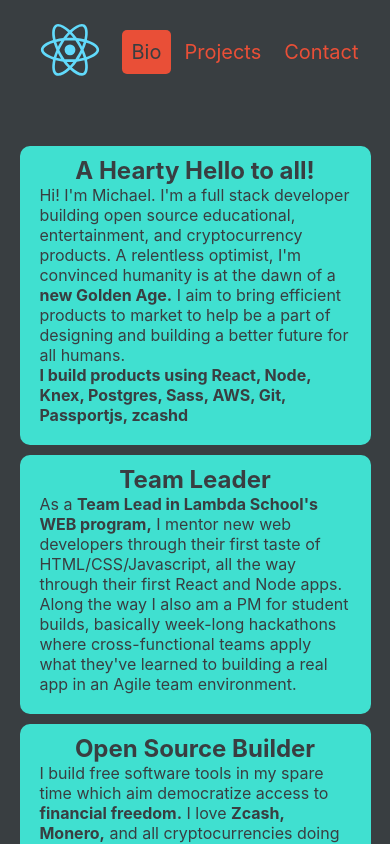
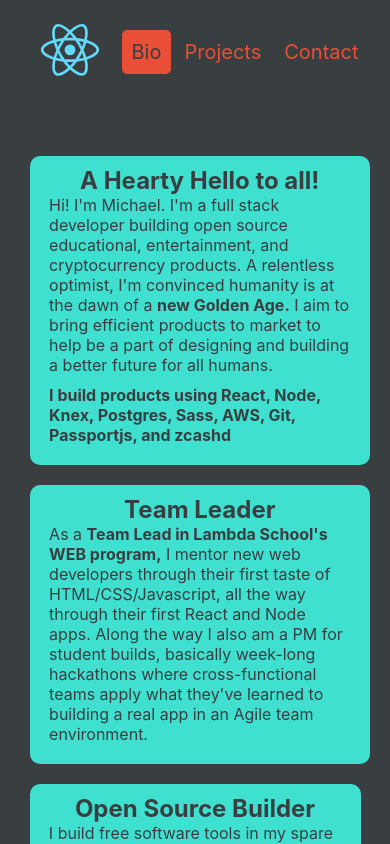
Before and after one commit to michaelharms6010/harms-portfolio, a React (Create React App) app: page /bio in a window 390 px wide. Shown: the top 844 px of the page. Built offline with nearby package versions, Linux system fonts and the light colour scheme.

Commit message:
adds responsivness to bio

```diff
--- a/src/components/Bio.js
+++ b/src/components/Bio.js
@@ -5,16 +5,18 @@ import './Bio.scss';
 export default function Bio() {
     return (
         <div data-aos="zoom-in" className="bio">
+            <div className="top-row">
                 <div className="greeting">
                     <h2>A Hearty Hello to all!</h2>
                     <p>Hi! I'm Michael. I'm a full stack developer building open source educational, entertainment, and cryptocurrency products. A relentless optimist, I'm convinced humanity is at the dawn of a <strong>new Golden Age.</strong> I aim to bring efficient products to market to help be a part of designing and building a better future for all humans.</p>
-                <p><strong>I build products using React, Node, Knex, Postgres, Sass, AWS, Git, Passportjs, zcashd</strong></p>
+                    <p className="skills"><strong>I build products using React, Node, Knex, Postgres, Sass, AWS, Git, Passportjs, and zcashd</strong></p>
                 </div>
                 <div className="team-leadership">
                     <h2>Team Leader</h2>
                     <p>As a <strong>Team Lead in Lambda School's WEB program,</strong> I mentor new web developers through their first taste of HTML/CSS/Javascript, all the way through their first React and Node apps. Along the way I also am a PM for student builds, basically week-long hackathons where cross-functional teams apply what they've learned to building a real app in an Agile team environment.</p>
                 </div>
-            <div className="team-leadership">
+            </div>
+            <div className="open-source">
                 <h2>Open Source Builder</h2>
                 <p>I build free software tools in my spare time which aim democratize access to <strong>financial freedom.</strong> I love <strong>Zcash, Monero,</strong> and all cryptocurrencies doing work in this area, who are working to make the dignity and consent that comes with privacy available to all, not just the super-powerful.</p>
             </div>
--- a/src/components/Bio.scss
+++ b/src/components/Bio.scss
@@ -4,16 +4,26 @@
     max-width: 800px;
     min-height:100vh;
 
-    div {
+    .greeting, .team-leadership, .open-source {
         background: turquoise;
         padding: 10px;
         color: #393E41;
-        margin-bottom: 10px;
+        margin: 10px;
         border-radius: 10px;
         padding-bottom: 20px;
+        display: flex;
+        flex-direction: column;
+        justify-content: space-around;
+
+
+
         p {
             text-align: left;
         }
+        .skills {
+            margin-top: 10px;
+        }
+
     }
     button {
         background: #E94F37;
@@ -29,4 +39,29 @@
         }
     }
 
+    .top-row {
+        display: flex;
+
+        .greeting {
+            width: 60%;
+            @media (max-width: 800px) {
+                width: 97%;
+            }
+        }
+        .team-leadership {
+            width: 40%;
+            @media (max-width: 800px) {
+                width: 97%;
+            }
+        }
+        .open-source {
+            @media (max-width: 800px) {
+                width: 100%;
+            }
+        }
+        @media (max-width: 800px) {
+            flex-direction:column;
+        }
+    }
+
 }
--- a/src/components/Welcome.scss
+++ b/src/components/Welcome.scss
@@ -34,7 +34,7 @@
     bottom: 10px;
     .welcome-contact-icons {
         padding: 10px;
-        background: rgba(245, 245, 245, 0.288);
+        background: rgba(245, 245, 245, 0.2);
         width: 30%;
         margin: 0 auto;
         border-radius: 10px;
@@ -42,10 +42,13 @@
         display:flex;
         justify-content: center;
         a {
+            padding: 5px 10px;
             width: 100%;
             height: 100%;
             img {
+
                 width: 100%;
+                height: 100%;
             }
         }
     }
```
Lines whose indentation alone changed are shown as unchanged.
